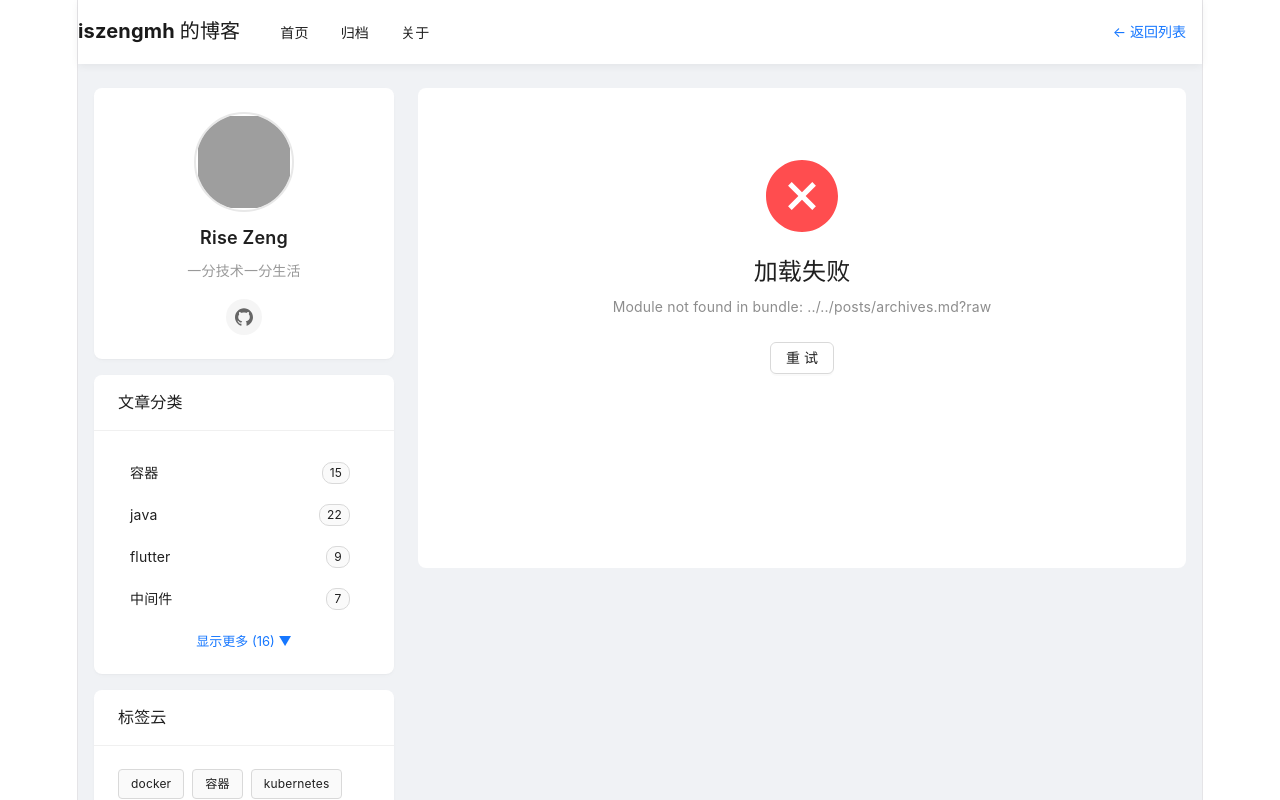
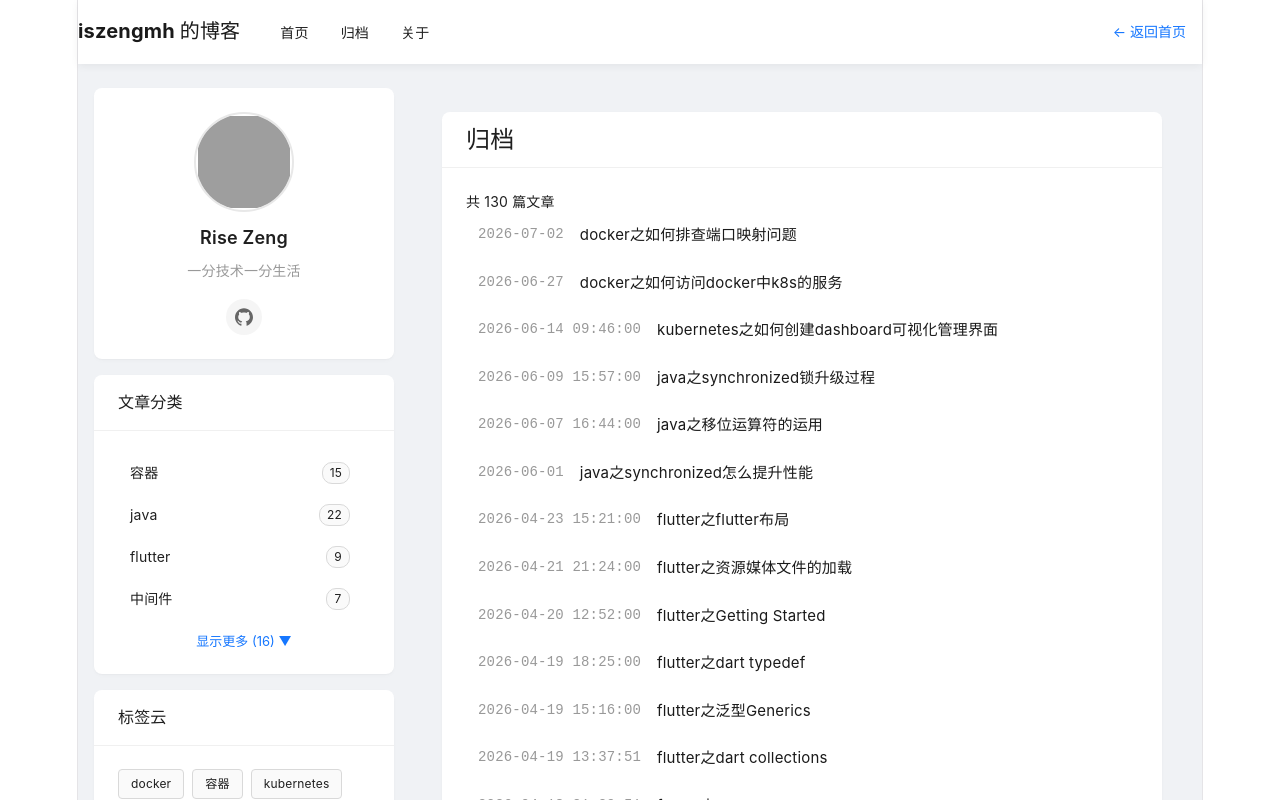
Before and after one commit to iszengmh/blog-iszengmh, a Vue app: page /archives in a window 1280 px wide. Shown: the top 800 px of the page. Built offline with nearby package versions, Linux system fonts and the light colour scheme; grey boxes are pictures that could not be loaded.

Commit message:
实现菜单栏

```diff
--- a/src/App.vue
+++ b/src/App.vue
@@ -12,8 +12,10 @@ import type { Tag } from './components/sidebar/ArticleTags.vue'
 import ArticleList from './components/article/ArticleList.vue'
 import type { Article } from './components/article/ArticleCard.vue'
 import ArticleViewer from './components/views/ArticleViewer.vue'
+import Archives from './components/Archives.vue'
+import About from './components/About.vue'
 import { useArticles } from './composables/useArticles'
-import {menuItems} from "./config.ts";
+import { menuItems } from './config.ts'
 
 const route = useRoute()
 const router = useRouter()
@@ -23,16 +25,29 @@ const articleCards = computed<Article[]>(() =>
   allArticles.map((meta) => toArticleCard(meta)),
 )
 
-/** 当前选中的文章 ID（从 URL 路径中提取） */
-const activeArticleId = ref<string | null>(null)
-const showArticleList = computed(() => !activeArticleId.value)
+/** 不需要当作文章 ID 处理的系统路径 */
+const SYSTEM_ROUTES = ['/archives', '/about']
 
-// 监听路由变化，从 URL 中提取文章 ID
-watch(() => route.path, (path) => {
-  // 去掉开头的 /，剩下的就是文章 ID
-  const id = path.slice(1)
-  activeArticleId.value = id || null
-}, { immediate: true })
+/** 当前路由类型 */
+const pageType = computed(() => {
+  const path = route.path
+  if (path === '/') return 'home'
+  if (SYSTEM_ROUTES.includes(path)) return path.slice(1) // 'archives' | 'about'
+  return 'article' // 其他路径当作文章 ID
+})
+
+/** 文章 ID（仅在 pageType === 'article' 时有值） */
+const activeArticleId = computed(() => {
+  if (pageType.value === 'article') return route.path.slice(1)
+  return null
+})
+
+watch(() => route.path, () => {
+  // 切换页面时重置分类/标签筛选
+  activeCategory.value = ''
+  activeTag.value = ''
+  currentPage.value = 1
+})
 
 const currentPage = ref(1)
 const pageSize = ref(10)
@@ -44,7 +59,7 @@ const categories = computed(() => {
   articleCards.value.forEach(item => {
     const cat = item.category
     if (cat) {
-      countMap[cat] = {key:cat,label:cat,count:((countMap[cat]?.count || 0) + 1)}
+      countMap[cat] = { key: cat, label: cat, count: ((countMap[cat]?.count || 0) + 1) }
     }
   })
   return Object.values(countMap)
@@ -53,15 +68,14 @@ const categories = computed(() => {
 const tags = computed(() => {
   const tagMap: Record<string, Category> = {}
   articleCards.value.forEach(item => {
-    item.tags?.forEach((tag)=>{
+    item.tags?.forEach((tag) => {
       if (tag) {
-        tagMap[tag] = {key:tag,label:tag,count:((tagMap[tag]?.count || 0) + 1)}
+        tagMap[tag] = { key: tag, label: tag, count: ((tagMap[tag]?.count || 0) + 1) }
       }
     })
   })
   return Object.values(tagMap)
 })
-
 
 const filteredArticles = computed(() => {
   let list = articleCards.value
@@ -100,8 +114,16 @@ function handleArticleClick(article: Article) {
   router.push(`/${article.id}`)
 }
 
-function handleMenuClick(item: any){
-  router.go(item.path)
+function goHome() {
+  router.push('/')
+}
+
+/** 导航栏菜单点击 */
+function handleMenuClick(event: any) {
+  // Ant Design Menu @click 返回 { key, keyPath, item, domEvent }
+  const target = menuItems.find((m) => m.key === event.key)
+  if (!target) return
+  router.push(target.path)
 }
 </script>
 
@@ -110,17 +132,17 @@ function handleMenuClick(item: any){
     <template #header>
       <BlogHeader
         title="iszengmh 的博客"
-        :menuItems="menuItems"
-        :active-key="showArticleList ? 'home' : route.path"
+        :menu-items="menuItems"
+        :active-key="pageType === 'home' ? 'home' : route.path"
         @menu-click="handleMenuClick"
       >
         <template #right>
           <a-button
-            v-if="!showArticleList"
+            v-if="pageType !== 'home'"
             type="link"
-            @click="router.push('/')"
+            @click="goHome"
           >
-            ← 返回列表
+            ← 返回首页
           </a-button>
           <a-input-search
             v-else
@@ -132,22 +154,22 @@ function handleMenuClick(item: any){
     </template>
 
     <template #sidebar>
-      <AuthorAvatar
-      />
+      <AuthorAvatar />
       <ArticleCategories
-          :categories="categories"
-        :activeCategory="activeCategory"
+        :categories="categories"
+        :active-category="activeCategory"
         @select="handleCategorySelect"
       />
       <ArticleTags
-          :tags="tags"
-        :activeTag="activeTag"
+        :tags="tags"
+        :active-tag="activeTag"
         @select="handleTagSelect"
       />
     </template>
 
+    <!-- 内容区：根据路由显示不同页面 -->
     <ArticleList
-      v-if="showArticleList"
+      v-if="pageType === 'home'"
       :articles="pagedArticles"
       :loading="false"
       :pagination="{
@@ -159,10 +181,15 @@ function handleMenuClick(item: any){
       @page-change="handlePageChange"
     />
     <ArticleViewer
-      v-else
+      v-else-if="pageType === 'article'"
       :id="activeArticleId!"
     />
-
+    <Archives
+      v-else-if="pageType === 'archives'"
+      :articles="articleCards"
+      @article-click="handleArticleClick"
+    />
+    <About v-else-if="pageType === 'about'" />
 
     <template #footer>
       <BlogFooter
--- a/src/components/Archives.vue
+++ b/src/components/Archives.vue
@@ -1,11 +1,81 @@
 <script setup lang="ts">
+/**
+ * 归档页面
+ * 展示所有文章的归档列表（按年份/月份分组）
+ */
+import type { Article } from './article/ArticleCard.vue'
 
+defineProps<{
+  articles: Article[]
+}>()
+
+const emit = defineEmits<{
+  'article-click': [article: Article]
+}>()
 </script>
 
 <template>
-
+  <div class="archives-page">
+    <a-card :bordered="false">
+      <template #title>
+        <h2 style="margin: 0">归档</h2>
+      </template>
+      <p>共 {{ articles.length }} 篇文章</p>
+      <div class="archives-list">
+        <div
+          v-for="article in articles"
+          :key="article.id"
+          class="archive-item"
+          @click="emit('article-click', article)"
+        >
+          <span class="archive-date">{{ article.date }}</span>
+          <span class="archive-title">{{ article.title }}</span>
+        </div>
+      </div>
+    </a-card>
+  </div>
 </template>
 
 <style scoped>
+.archives-page {
+  max-width: 800px;
+  margin: 0 auto;
+  padding: 24px;
+  min-height: 60vh;
+}
 
+.archives-list {
+  display: flex;
+  flex-direction: column;
+  gap: 4px;
+}
+
+.archive-item {
+  display: flex;
+  gap: 16px;
+  padding: 10px 12px;
+  border-radius: 6px;
+  cursor: pointer;
+  transition: background 0.2s;
+}
+
+.archive-item:hover {
+  background: #f0f5ff;
+}
+
+.archive-date {
+  flex-shrink: 0;
+  color: #999;
+  font-size: 14px;
+  font-family: monospace;
+}
+
+.archive-title {
+  color: #1a1a1a;
+  font-size: 15px;
+}
+
+.archive-item:hover .archive-title {
+  color: #1890ff;
+}
 </style>
```
Also changed, not shown: src/blog.router.ts (+6 -3 lines).
